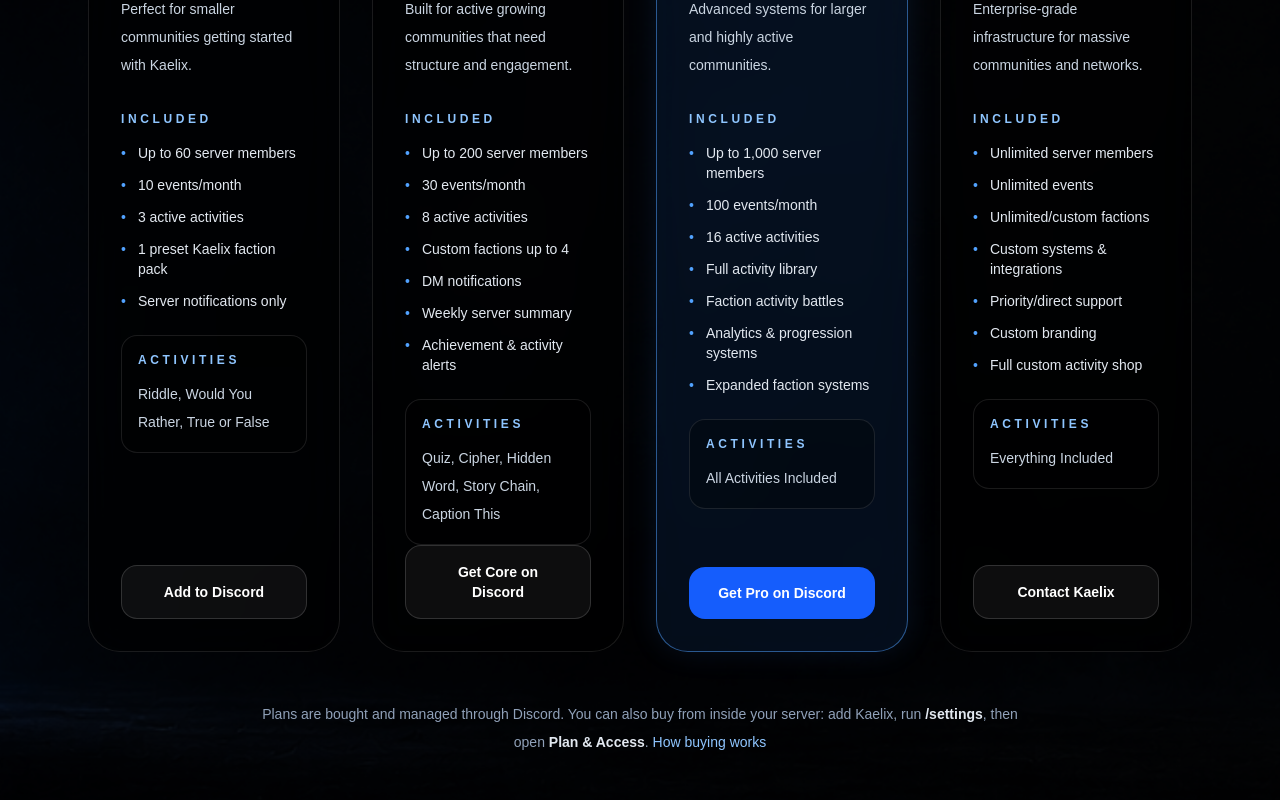
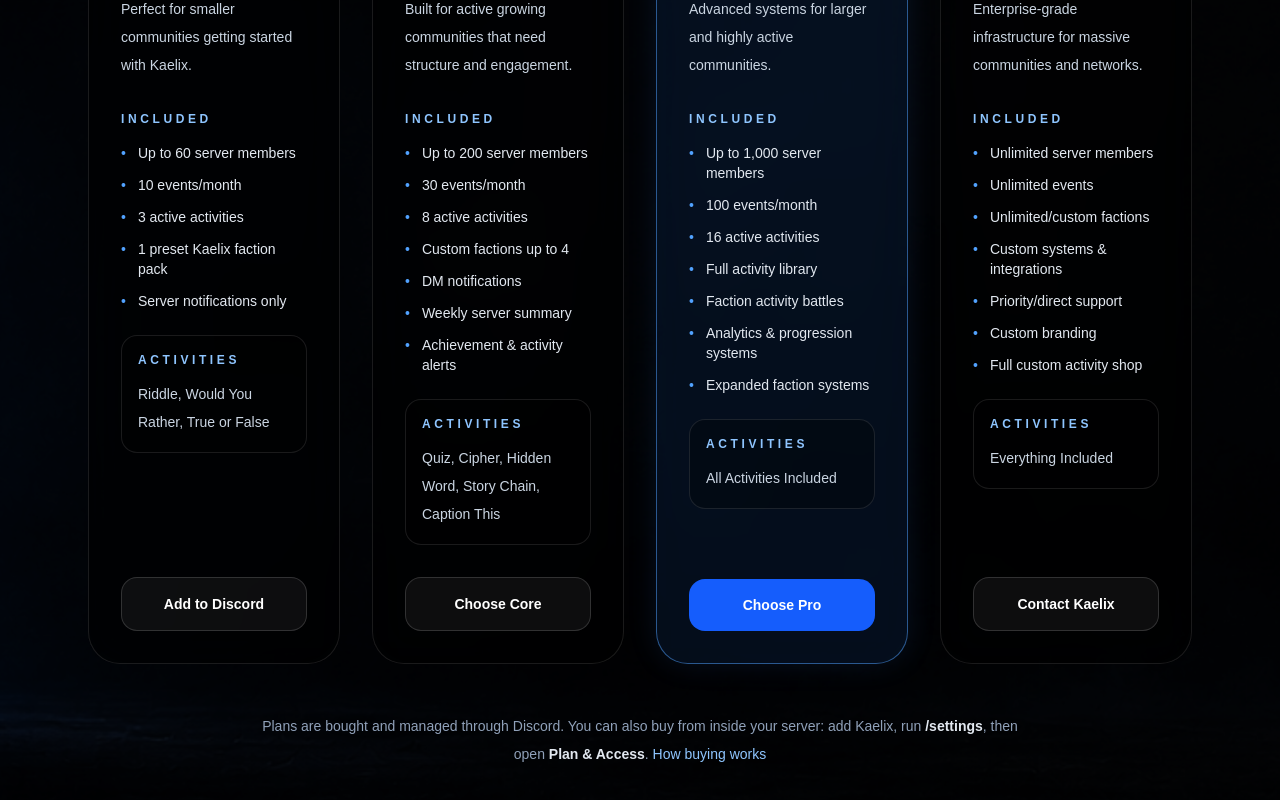
Before and after one commit to glykeselpides-bit/kaelix-site, a Next.js app: page /pricing in a window 1280 px wide. Shown: the part 518-1318 px from the top of the page. Built offline with nearby package versions, Linux system fonts and the light colour scheme.

Commit message:
slight update

```diff
--- a/src/app/pricing/page.tsx
+++ b/src/app/pricing/page.tsx
@@ -34,7 +34,7 @@
     ],
     activities:
       "Quiz, Cipher, Hidden Word, Story Chain, Caption This",
-    button: "Get Core on Discord",
+    button: "Choose Core",
     highlight: false,
   },
   {
@@ -51,7 +51,7 @@
       "Expanded faction systems",
     ],
     activities: "All Activities Included",
-    button: "Get Pro on Discord",
+    button: "Choose Pro",
     highlight: true,
   },
   {
@@ -136,7 +136,7 @@
                   </ul>
                 </div>
 
-                <div className="mt-6 rounded-2xl border border-white/10 bg-black/30 p-4">
+                <div className="mb-8 mt-6 rounded-2xl border border-white/10 bg-black/30 p-4">
                   <p className="text-xs font-semibold uppercase tracking-[0.3em] text-blue-300">
                     Activities
                   </p>
```
